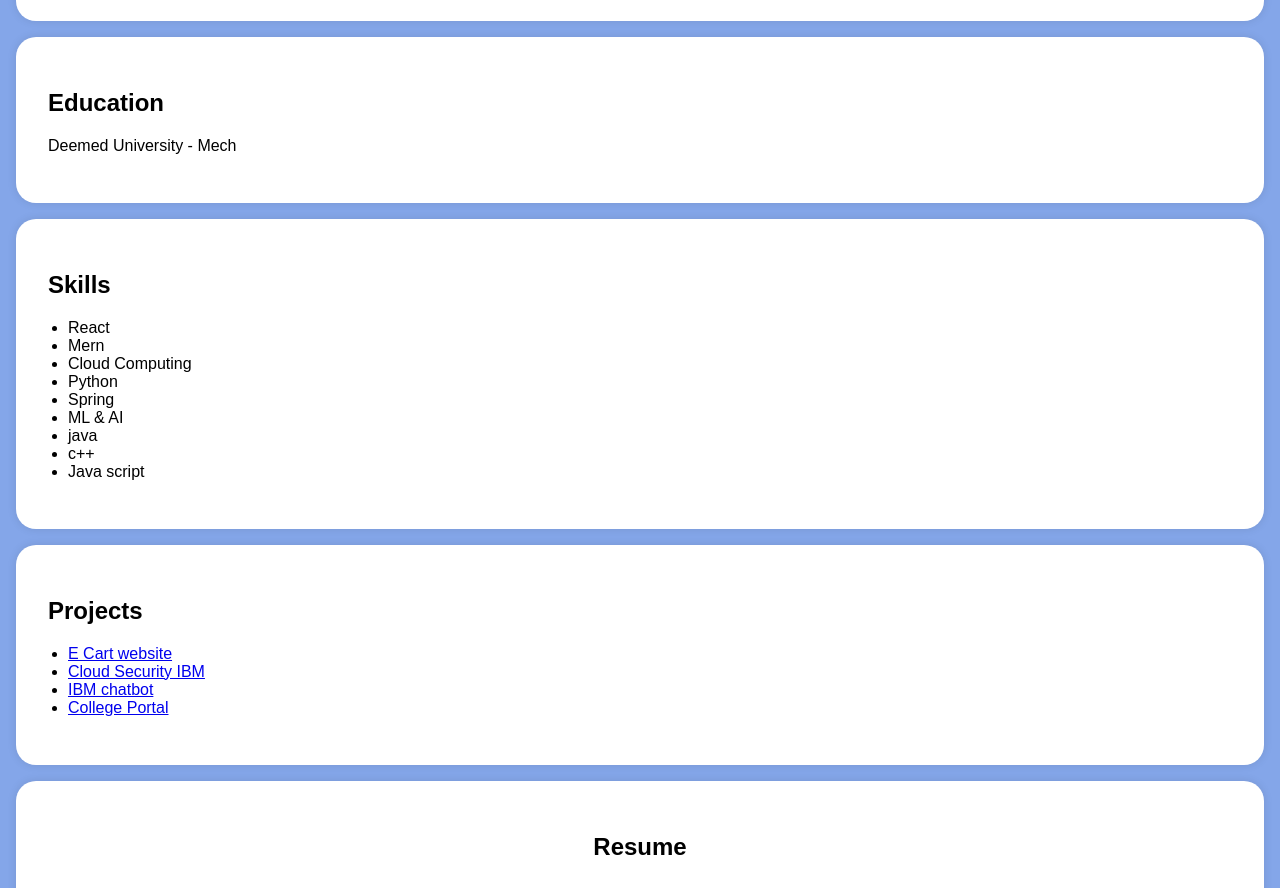
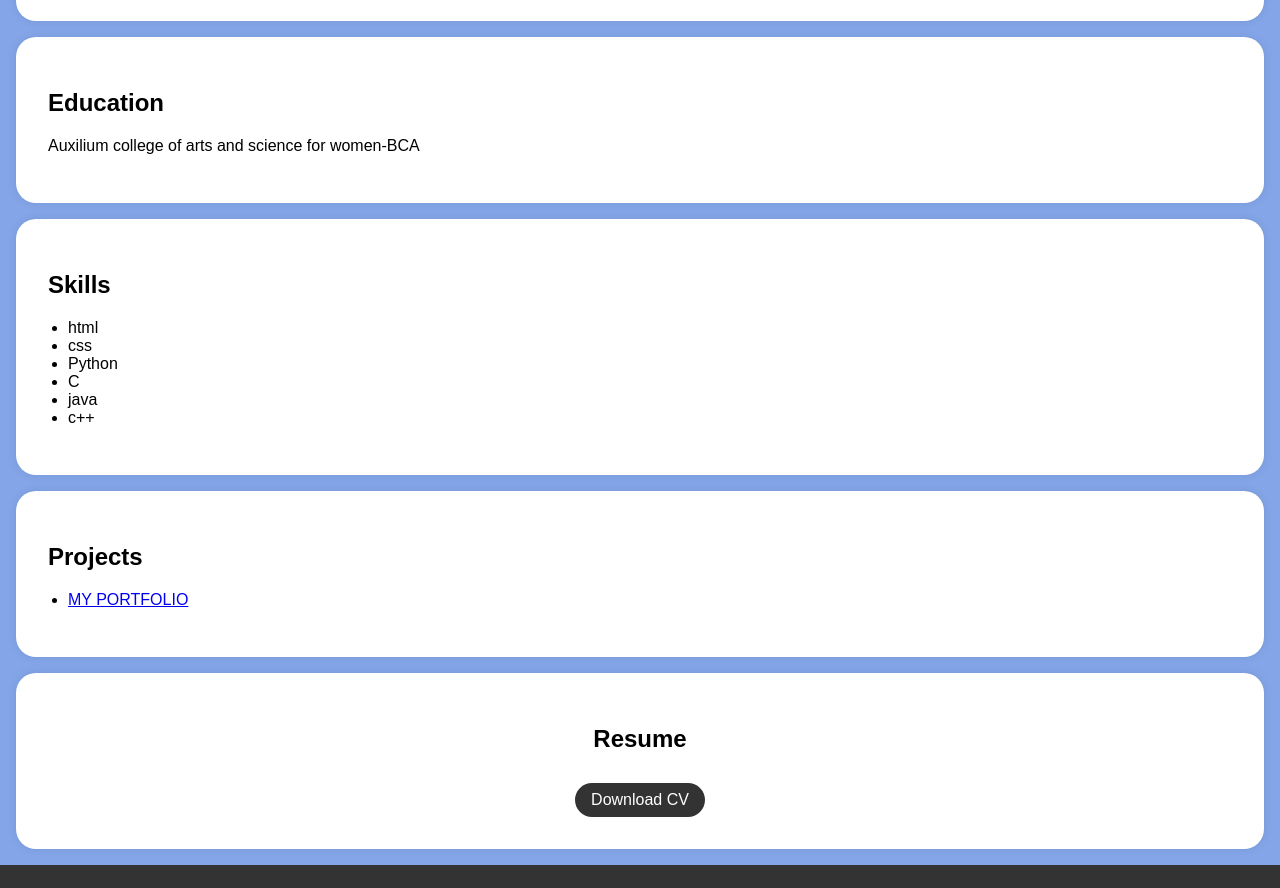
Before and after one commit to gopika-bot/Digital-portfolio.., a plain HTML site: page index.html in a window 1280 px wide. Shown: the part 391-1279 px from the top of the page. Drawn offline with Linux system fonts and the light colour scheme.

Commit message:
Update index.html

```diff
--- a/index.html
+++ b/index.html
@@ -123,7 +123,7 @@
     <section id="education">
         <div class="section-content">
             <h2>Education</h2>
-            <p>Deemed University  - Mech</p>
+            <p>Auxilium college of arts and science for women-BCA</p>
 
 
         </div>
@@ -133,15 +133,15 @@
         <div class="section-content">
             <h2>Skills</h2>
             <ul>
-                <li>React</li>
-                <li>Mern</li>
-                <li>Cloud Computing</li>
+                <li>html</li>
+                <li>css</li>
+
                 <li>Python</li>
-                <li>Spring</li>
-                <li>ML & AI</li>
+                <li>C</li>
+
                 <li>java</li>
                 <li>c++</li>
-                <li>Java script</li>
+
             </ul>
         </div>
     </section>
@@ -150,11 +150,8 @@
         <div class="section-content">
             <h2>Projects</h2>
             <ul>
-                <li><a href="#">E Cart website</a></li>
-                <li><a href="#">Cloud Security IBM</a></li>
-                <li><a href="#">IBM chatbot</a></li>
-                <li><a href="#">College Portal</a></li>
-                <!-- Add more project links here -->
+                <li><a href="#">MY PORTFOLIO</a></li>
+
             </ul>
         </div>
     </section>
```
